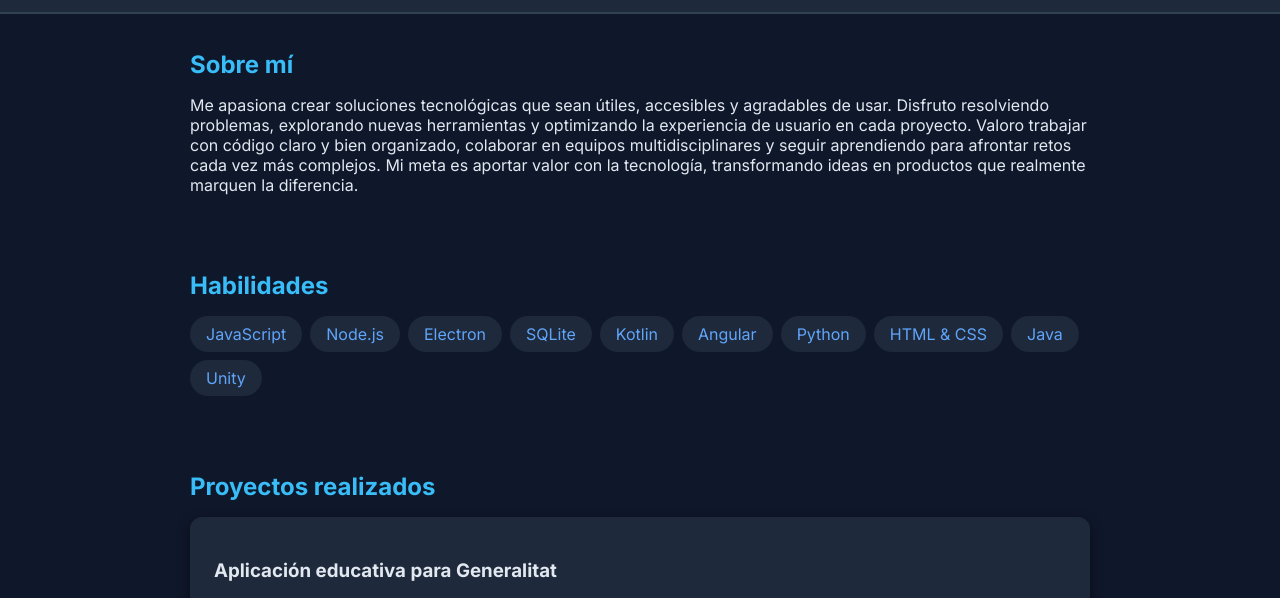
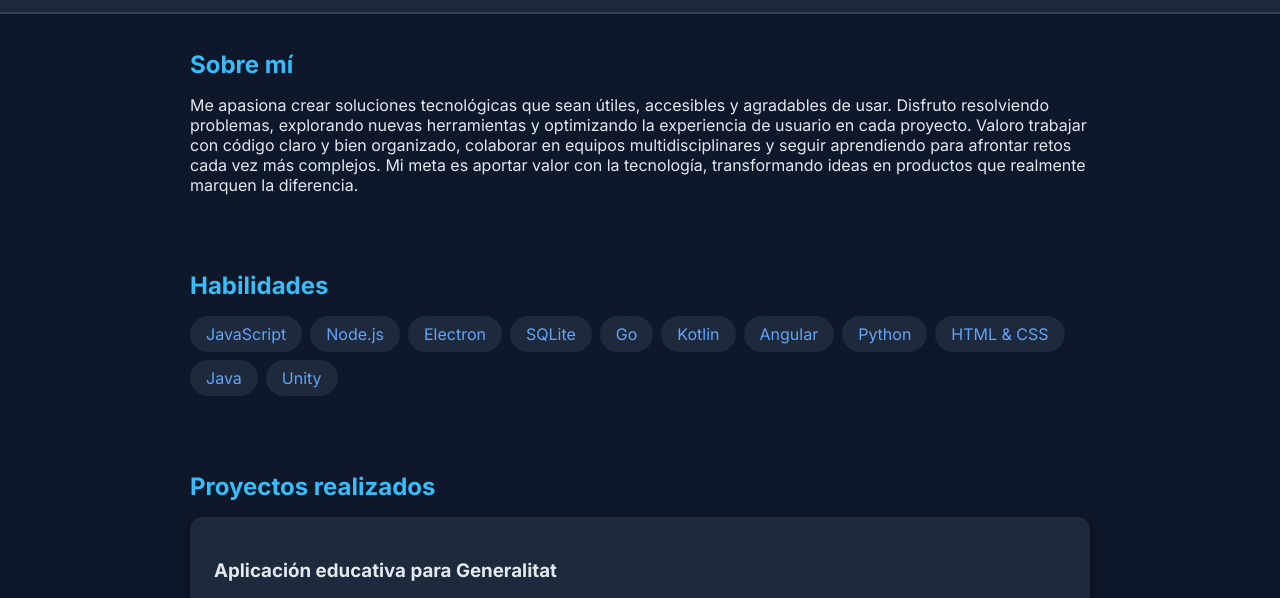
Before and after one commit to daniellopezmateos22/danielsoon22.github.io, a plain HTML site: page index.html in a window 1280 px wide. Shown: the part 143-741 px from the top of the page. Drawn offline with Linux system fonts and the light colour scheme.

Commit message:
add: one last thing

```diff
--- a/index.html
+++ b/index.html
@@ -47,6 +47,7 @@
       <li>Node.js</li>
       <li>Electron</li>
       <li>SQLite</li>
+      <li>Go</li>
       <li>Kotlin</li>
       <li>Angular</li>
       <li>Python</li>
```
